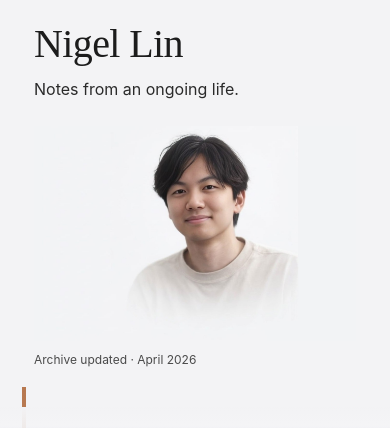
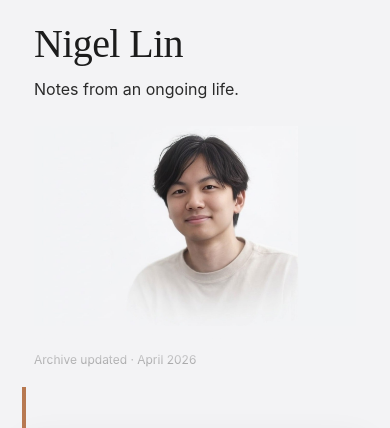
Before and after one commit to Phoenix-Mini/nigellin-site, a Next.js app: page / in a window 390 px wide. Shown: the top 428 px of the page. Built offline with nearby package versions, Linux system fonts and the light colour scheme.

Commit message:
fix: anchor hero and let timeline scroll behind fade

```diff
--- a/src/app/globals.css
+++ b/src/app/globals.css
@@ -49,15 +49,36 @@ body {
 }
 
 .hero {
+  position: sticky;
+  top: 0;
+  z-index: 50;
   display: grid;
   grid-template-columns: minmax(320px, 460px) minmax(520px, 1fr);
   column-gap: clamp(20px, 3vw, 42px);
   align-items: center;
   background: var(--color-bg-base);
+  isolation: isolate;
 
   width: min(1240px, calc(100% - 40px));
   margin: 0 auto;
   padding: clamp(30px, 4vw, 60px) 0 clamp(22px, 2vw, 36px);
+}
+
+.hero::after {
+  content: "";
+  position: absolute;
+  left: 0;
+  right: 0;
+  bottom: -1px;
+  height: 88px;
+  z-index: 20;
+  pointer-events: none;
+  background: linear-gradient(
+    to bottom,
+    var(--color-bg-base) 0%,
+    rgba(243, 243, 245, 0.94) 34%,
+    rgba(243, 243, 245, 0) 100%
+  );
 }
 
 .hero--minimal .hero__message {
@@ -130,23 +151,12 @@ body {
 
 .timeline {
   position: relative;
+  z-index: 1;
   padding: 24px 0 200px;
 }
 
 .timeline::before {
-  content: "";
-  position: sticky;
-  top: 0;
-  display: block;
-  height: 76px;
-  z-index: 30;
-  pointer-events: none;
-  background: linear-gradient(
-    to bottom,
-    var(--color-bg-base) 0%,
-    rgba(243, 243, 245, 0.92) 34%,
-    rgba(243, 243, 245, 0) 100%
-  );
+  content: none;
 }
 
 .timeline__list {
@@ -362,9 +372,16 @@ body {
 
 @media (max-width: 960px) {
   .hero {
+    position: relative;
+    top: auto;
+    z-index: auto;
     grid-template-columns: 1fr;
     padding: 24px 18px 18px;
     gap: 18px;
+  }
+
+  .hero::after {
+    height: 62px;
   }
 
 
@@ -393,7 +410,7 @@ body {
   }
 
   .timeline::before {
-    height: 62px;
+    content: none;
   }
 
   .timeline__card,
```
